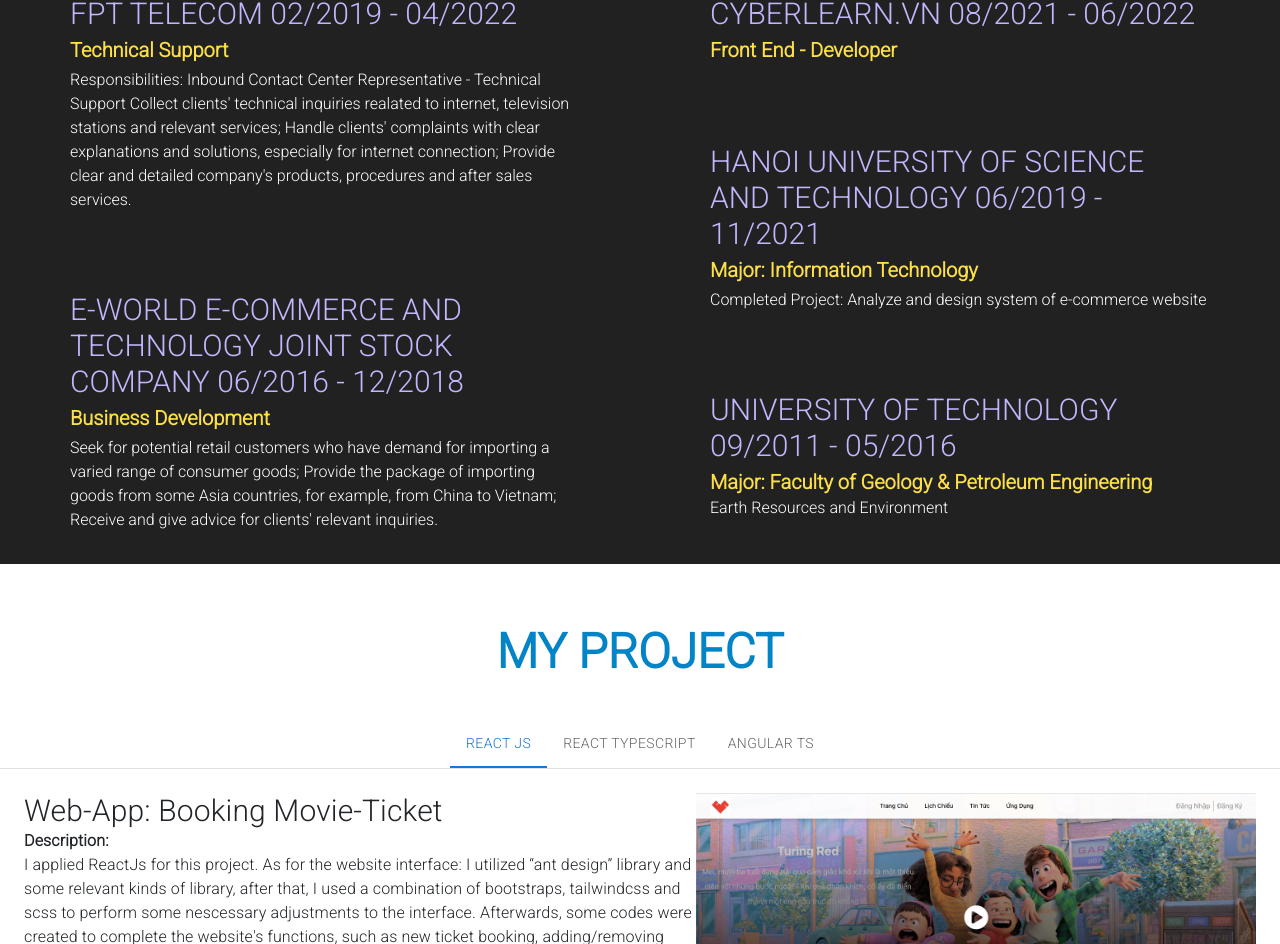
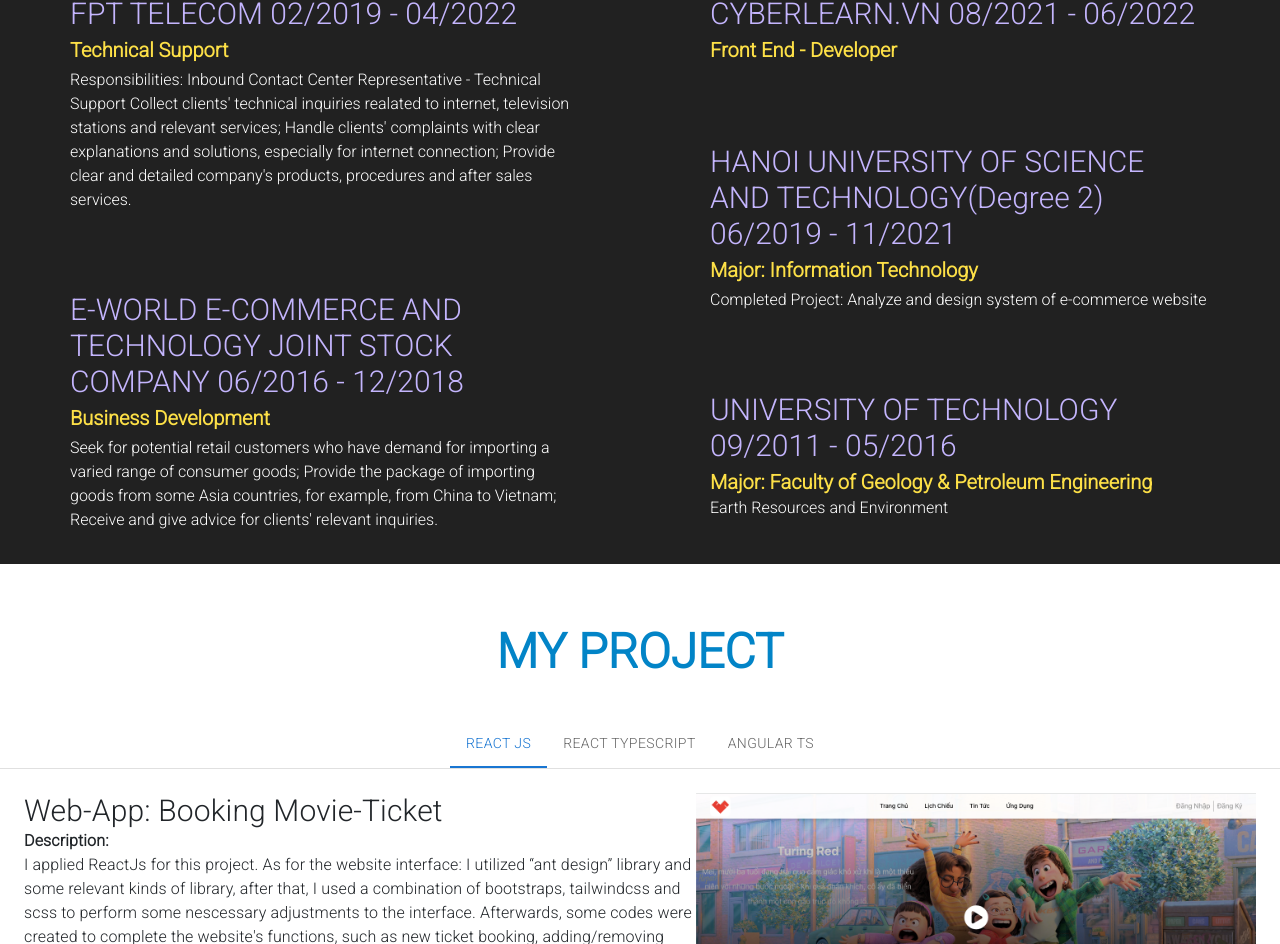
Before and after one commit to TheFlash2022/cv-online, a React (Create React App) app: page / in a window 1280 px wide. Shown: the part 2174-3118 px from the top of the page. Built offline with nearby package versions, Linux system fonts and the light colour scheme.

Commit message:
translate

```diff
--- a/src/component/Experiences.tsx
+++ b/src/component/Experiences.tsx
@@ -42,7 +42,7 @@ const Experiences: React.FC = () => {
         </div>
         <div className="mt-20">
           <h4 className="text-3xl mb-1 text-violet-300">
-            HANOI UNIVERSITY OF SCIENCE AND TECHNOLOGY 06/2019 - 11/2021
+            {t("HANOI UNIVERSITY OF SCIENCE AND TECHNOLOGY(Degree 2)")} 06/2019 - 11/2021
           </h4>
           <b className="text-yellow-300 text-xl">
             {t("Major: Information Technology")}
@@ -55,7 +55,7 @@ const Experiences: React.FC = () => {
         </div>
         <div className="mt-20">
           <h4 className="text-3xl mb-1 text-violet-300">
-            UNIVERSITY OF TECHNOLOGY 09/2011 - 05/2016
+            {t("UNIVERSITY OF TECHNOLOGY")} 09/2011 - 05/2016
           </h4>
           <b className="text-yellow-300 text-xl">
             {t("Major: Faculty of Geology & Petroleum Engineering")}
--- a/src/i18n.js
+++ b/src/i18n.js
@@ -27,9 +27,11 @@ const resources = {
         "Trách nhiệm: Tổng đài viên chăm sóc khách hàng - hỗ trợ khách hàng về các vấn đề kĩ thuật liên quan tới mạng internet, dịch vụ truyền hình và các dịch vụ liên quan, xử lý các khiếu nại của khách hàng với các giải thích và giải pháp rõ ràng, đặc biệt là đối với kết nối Internet; Cung cấp các sản phẩm, quy trình và dịch vụ sau khi bán hàng rõ ràng và chi tiết.",
       "Seek for potential retail customers who have demand for importing a varied range of consumer goods; Provide the package of importing goods from some Asia countries, for example, from China to Vietnam; Receive and give advice for clients' relevant inquiries.":
         "Tìm kiếm cho các khách hàng bán lẻ tiềm năng, những người có nhu cầu nhập khẩu một loạt các hàng tiêu dùng khác nhau; Cung cấp gói nhập khẩu hàng hóa từ một số quốc gia châu Á, ví dụ, từ Trung Quốc đến Việt Nam; Nhận và đưa ra lời khuyên cho các yêu cầu liên quan của khách hàng.",
+        "UNIVERSITY OF TECHNOLOGY": "Đại học Bách Khoa",
       "Major: Faculty of Geology & Petroleum Engineering":
         "Chuyên ngành: Kĩ thuật Địa Chất và Dầu Khí",
       "Earth Resources and Environment": "Tài nguyên trái đất và môi trường",
+      "HANOI UNIVERSITY OF SCIENCE AND TECHNOLOGY(Degree 2)": "Đại học Bách Khoa Hà Nội(bằng 2)",
       "Major: Information Technology": "Chuyên ngành: Công nghệ Thông Tin",
       "Completed Project: Analyze and design system of e-commerce website":
         "Dự án đã hoàn thành: Phân tích và thiết kế hệ thống trang thương mại điện tử",
```
